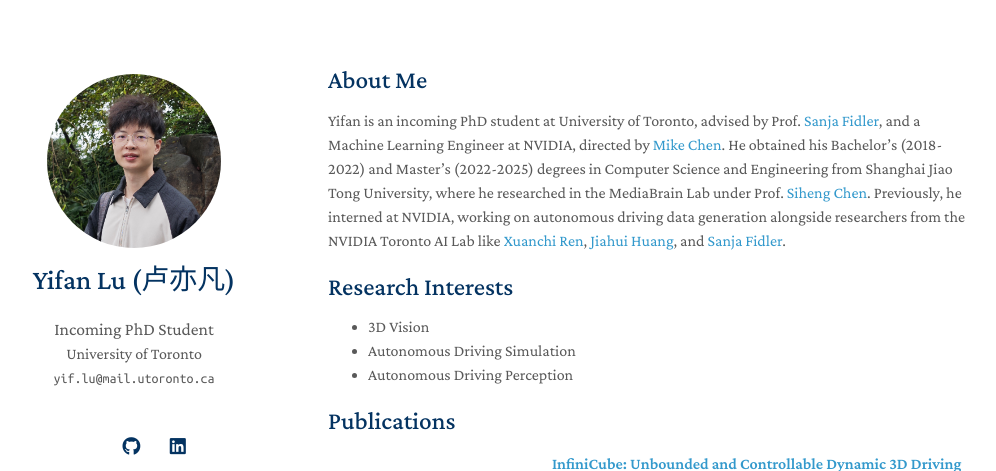
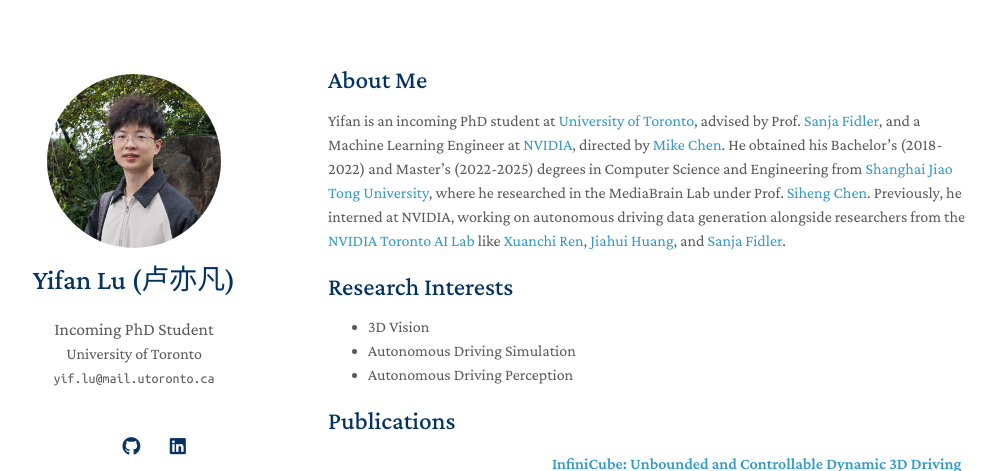
Before and after one commit to yifanlu0227/yifanlu0227.github.io, a Jekyll site: the page built from index.md, in a window 1280 px wide and 900 px high, cut to the strip 0-471 px from the top of the window. Shown: the whole strip, without its empty margins (142-1138 px from the left). Built offline with Jekyll 4.4.1, drawn with Linux system fonts in a browser that asks for light colours; nearby versions of some CDN libraries; a style sheet for code colours, icons or effects is not loaded; our own code applies the rules of GitHub Pages for plain Markdown files; part of the change alters nothing that is shown.

```diff
--- a/index.md
+++ b/index.md
@@ -3,9 +3,9 @@ layout: homepage
 ---
 
 ## About Me
-Yifan is an incoming PhD student at University of Toronto, advised by Prof. [Sanja Fidler](https://www.cs.utoronto.ca/~fidler/), and a Machine Learning Engineer at NVIDIA, directed by [Mike Chen](https://www.linkedin.com/in/nvidia-mikechen/).
-He obtained his Bachelor’s (2018-2022) and Master’s (2022-2025) degrees in Computer Science and Engineering from Shanghai Jiao Tong University, where he researched in the MediaBrain Lab under Prof. [Siheng Chen](https://siheng-chen.github.io/).
-Previously, he interned at NVIDIA, working on autonomous driving data generation alongside researchers from the NVIDIA Toronto AI Lab like [Xuanchi Ren](https://xuanchiren.com/), [Jiahui Huang](https://huangjh-pub.github.io/), and [Sanja Fidler](https://www.cs.utoronto.ca/~fidler/).
+Yifan is an incoming PhD student at [University of Toronto](https://www.utoronto.ca/), advised by Prof. [Sanja Fidler](https://www.cs.utoronto.ca/~fidler/), and a Machine Learning Engineer at [NVIDIA](https://www.nvidia.com/en-us/), directed by [Mike Chen](https://www.linkedin.com/in/nvidia-mikechen/).
+He obtained his Bachelor’s (2018-2022) and Master’s (2022-2025) degrees in Computer Science and Engineering from [Shanghai Jiao Tong University](https://en.sjtu.edu.cn/), where he researched in the MediaBrain Lab under Prof. [Siheng Chen](https://siheng-chen.github.io/).
+Previously, he interned at NVIDIA, working on autonomous driving data generation alongside researchers from the [NVIDIA Toronto AI Lab](https://research.nvidia.com/labs/toronto-ai/) like [Xuanchi Ren](https://xuanchiren.com/), [Jiahui Huang](https://huangjh-pub.github.io/), and [Sanja Fidler](https://www.cs.utoronto.ca/~fidler/).
 
 ## Research Interests
 
```
